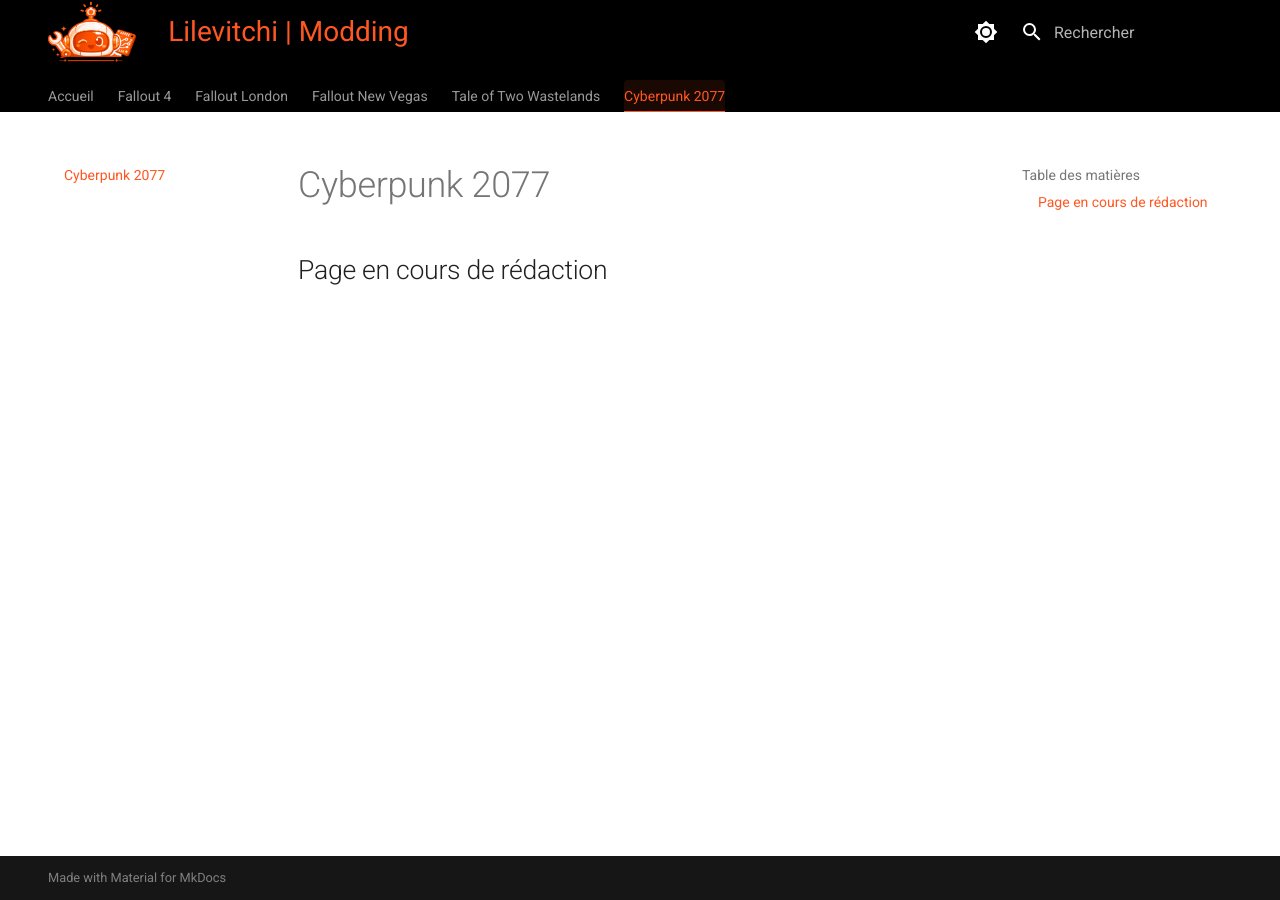
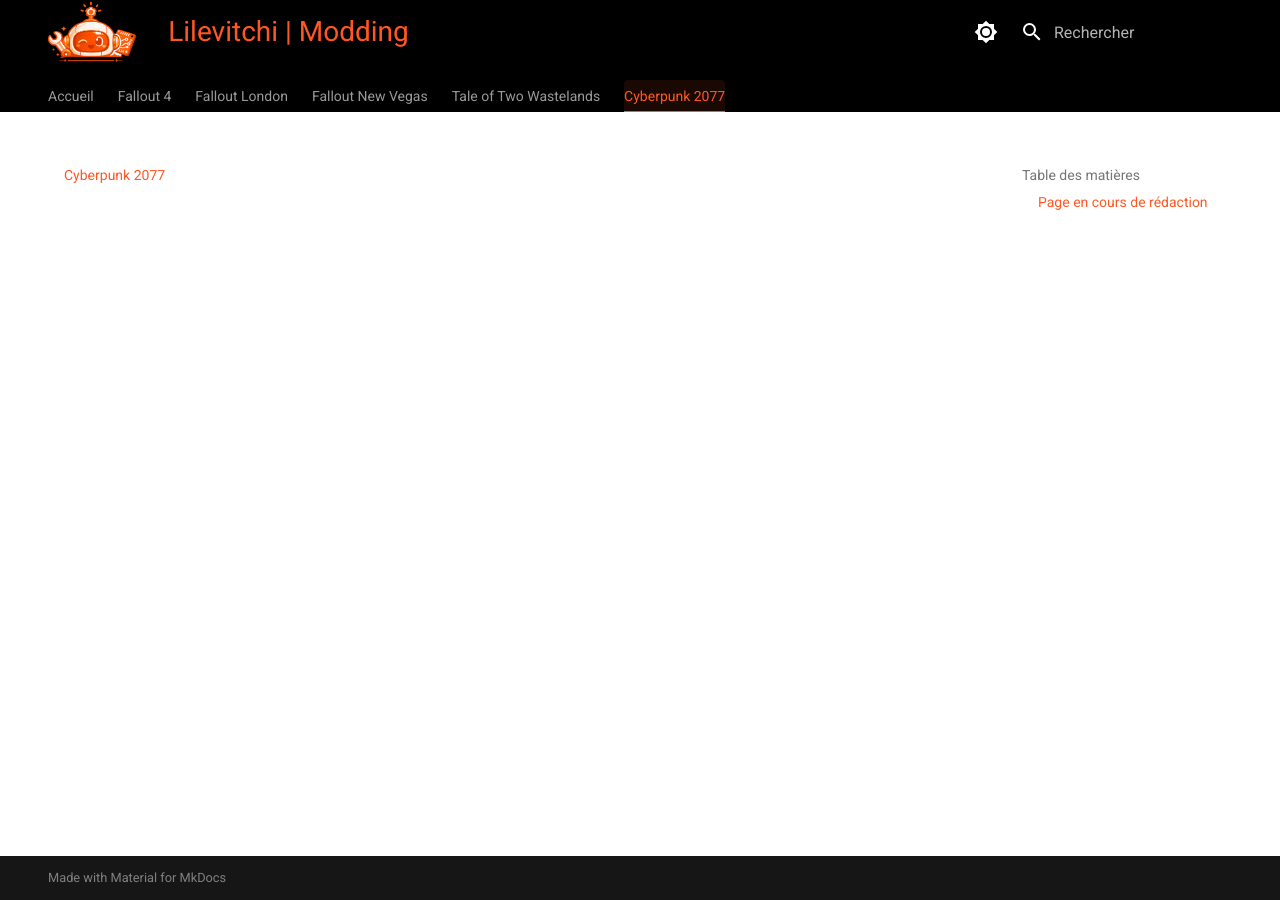
Before and after one commit to Lilevitchi/lilevitchi.github.io, an MkDocs documentation site: the page built from docs/cyberpunk/index.md, in a window 1280 px wide. Built offline with MkDocs 1.6.1 and Material for MkDocs 9.7.7, drawn with Linux system fonts in a browser that asks for light colours.

Commit message:
Update extra.css

```diff
--- a/docs/stylesheets/extra.css
+++ b/docs/stylesheets/extra.css
@@ -62,37 +62,9 @@
     font-size: 0.85rem !important;
 }
 
-.md-typeset h1 {
-    font-size: 1.8rem;
-    margin-bottom: 1rem;
-}
-
-/* Liens : Couleur adaptative par défaut (blanc/noir), Orange au survol */
-.md-typeset a {
-    color: inherit !important;
-    text-decoration: none;
-    transition: color 0.3s ease;
-}
-
-.md-typeset a:hover {
-    color: #ff5722 !important;
-}
-
-/* Icônes (YouTube, etc.) : Suivent la couleur du lien */
-.md-typeset a .twemoji svg,
-.md-typeset a svg {
-    fill: #ff5722 !important;
-    transition: fill 0.3s ease;
-}
-
-.md-typeset a:hover .twemoji svg,
-.md-typeset a:hover svg {
-    fill: #ff5722 !important; /* Orange au survol */
-}
-
-/* --- 3. UNIFORMISATION DU TEXTE ET LIENS --- */
-.md-typeset {
-    font-size: 0.85rem !important;
+.md-typeset h1, .md-typeset h2 {
+    color: #ffffff !important;
+    opacity: 1 !important;
 }
 
 .md-typeset h1 {
@@ -115,18 +87,13 @@
     fill: currentColor !important;
 }
 
-.orange-icon svg {
+.md-typeset a:hover .twemoji svg {
     fill: #ff5722 !important;
-    color: #ff5722 !important;
-}
-
-.md-typeset a:hover .twemoji svg,
-.md-typeset a:hover svg {
-    fill: #ff5722 !important; /* Orange au survol */
 }
 
 .md-typeset h1 .twemoji svg,
-.md-typeset h2 .twemoji svg {
+.md-typeset h2 .twemoji svg,
+.md-typeset h3 .twemoji svg {
     fill: #ff5722 !important;
 }
 
```
